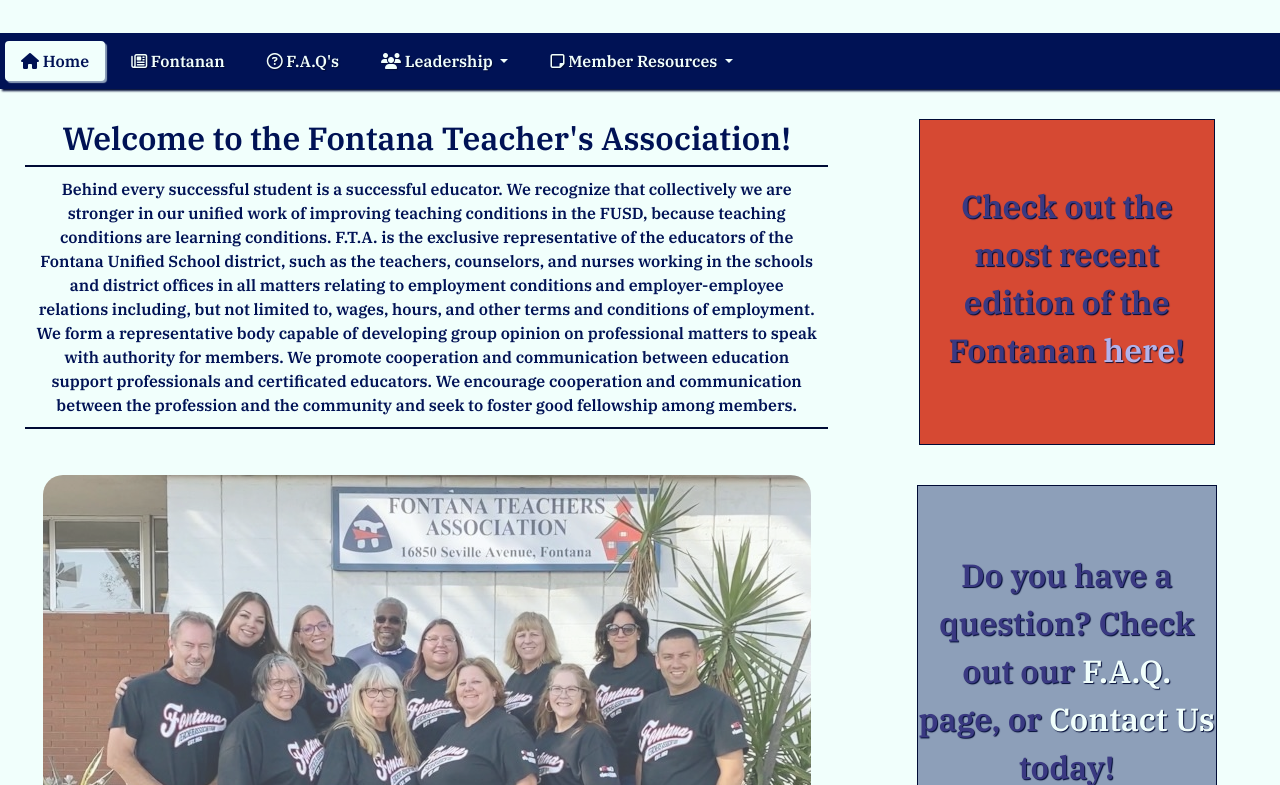
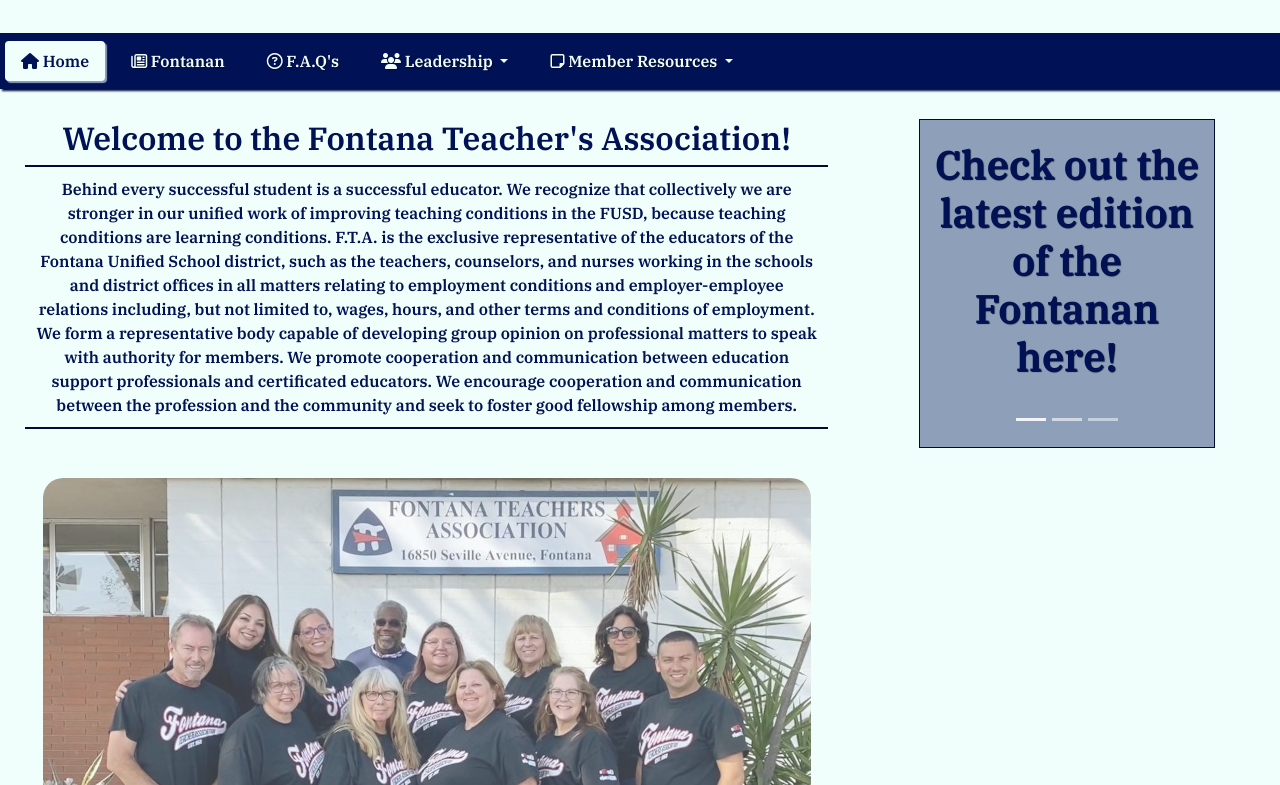
Before and after one commit to emeraldaether/fta, a plain HTML site: page index.html in a window 1280 px wide. Shown: the part 167-952 px from the top of the page. Drawn offline with nearby package versions, Linux system fonts and the light colour scheme.

Commit message:
added carousel to index page

```diff
--- a/css/style.css
+++ b/css/style.css
@@ -224,6 +224,7 @@ nav {
     color: #F1FFFC;
     border-radius: 4px;
     text-shadow: 1px 1px 1px #000B35;
+    font-size: 0.7em;
 
 }
 
@@ -302,6 +303,19 @@ footer {
 }
 
 /*HOME PAGE*/
+
+#index-carousel {
+
+}
+
+.carousel-inner {
+  min-height: 200px;
+}
+
+
+.carousel-item>h1 {
+  margin-top: 20px;
+}
 
 #groupPhotoLg {
     border-radius: 20px;
@@ -397,12 +411,8 @@ footer {
 
 }
 
-/*ADJUSTING FOR LARGER SCREENS*/
-
+/*ADJUSTING FOR LARGER SCREENS/////////*/
 @media (min-width: 575px) {
-
-
-
   #brand-banner {
   padding-left: 20px;
   padding-right: 20px;
@@ -411,7 +421,7 @@ footer {
 }
 
 @media (min-width: 768px) {
-
+/*COMMON STYLINGS*/
 .no-side-padding-md {
   padding-left: 0px;
   padding-right: 0px;
@@ -421,6 +431,12 @@ footer {
   padding-left: 25px;
   padding-right: 25px;
 }
+/*NAVIGATION*/
+
+.nav-link {
+  font-size: 0.9em;
+}
+
 
 /*BRAND STYLING*/
 
@@ -430,4 +446,15 @@ footer {
 
 @media (min-width: 992px) {
 
+.nav-link {
+  font-size: 1em;
 }
+
+#index-carousel {
+  height: 100%;
+}
+
+.carousel-inner {
+  height: 327px;
+}
+}
--- a/index.html
+++ b/index.html
@@ -149,10 +149,24 @@
                 </div>
 
                 <div class="col-12 col-md-4 col-lg-3 margin-btm-30 auto-margin">
-                        <div class="content-hLite">
-                            <h2 class="text-center no-text-shadow-sm">
-                        Check out the most recent edition of the Fontanan <a href="https://indd.adobe.com/view/5d031579-c2eb-4f5f-985e-557fb4853561" target="_blank">here</a>!
-                        </h1>
+                        <div id="index-carousel" class="carousel slide content" data-ride="carousel">
+                            <ol class="carousel-indicators">
+                                <li data-target="#index-carousel" data-slide-to="0" class="active"></li>
+                                <li data-target="#index-carousel" data-slide-to="1"></li>
+                                <li data-target="#index-carousel" data-slide-to="2"></li>
+                            </ol>
+
+                            <div class="carousel-inner text-center">
+                                <div class="carousel-item active">
+                                    <h1>Check out the latest edition of the Fontanan here!</h1>
+                                </div>
+                                <div class="carousel-item">
+                                    <h1>Do you have a question? Check out our F.A.Q. page or Contact Us today!</h1>
+                                </div>
+                                <div class="carousel-item">
+                                    <h1>Space For Upcoming Events!</h1>
+                                </div>
+                            </div>
                         </div>
                 </div>
 
@@ -163,17 +177,6 @@
                     </div>
                 </div>
 
-                <div class="col-12 col-sm-4 col-md-3 margin-btm-30 padding-10 auto-margin">
-                    <div class="content">
-                        <h2 class="text-center no-text-shadow-sm">Do you have a question? Check out our <a href="faq.html">F.A.Q.</a> page, or <a href="contact.html">Contact Us</a> today!</h1>
-                    </div>
-                </div>
-
-                <div class="col-12 margin-btm-30 padding-10">
-                    <div class="content">
-                        <h2 class="text-center no-text-shadow-sm">SPACE FOR ENTERING UPCOMING EVENTS</h1>
-                    </div>
-                </div>
 
 
 
```
